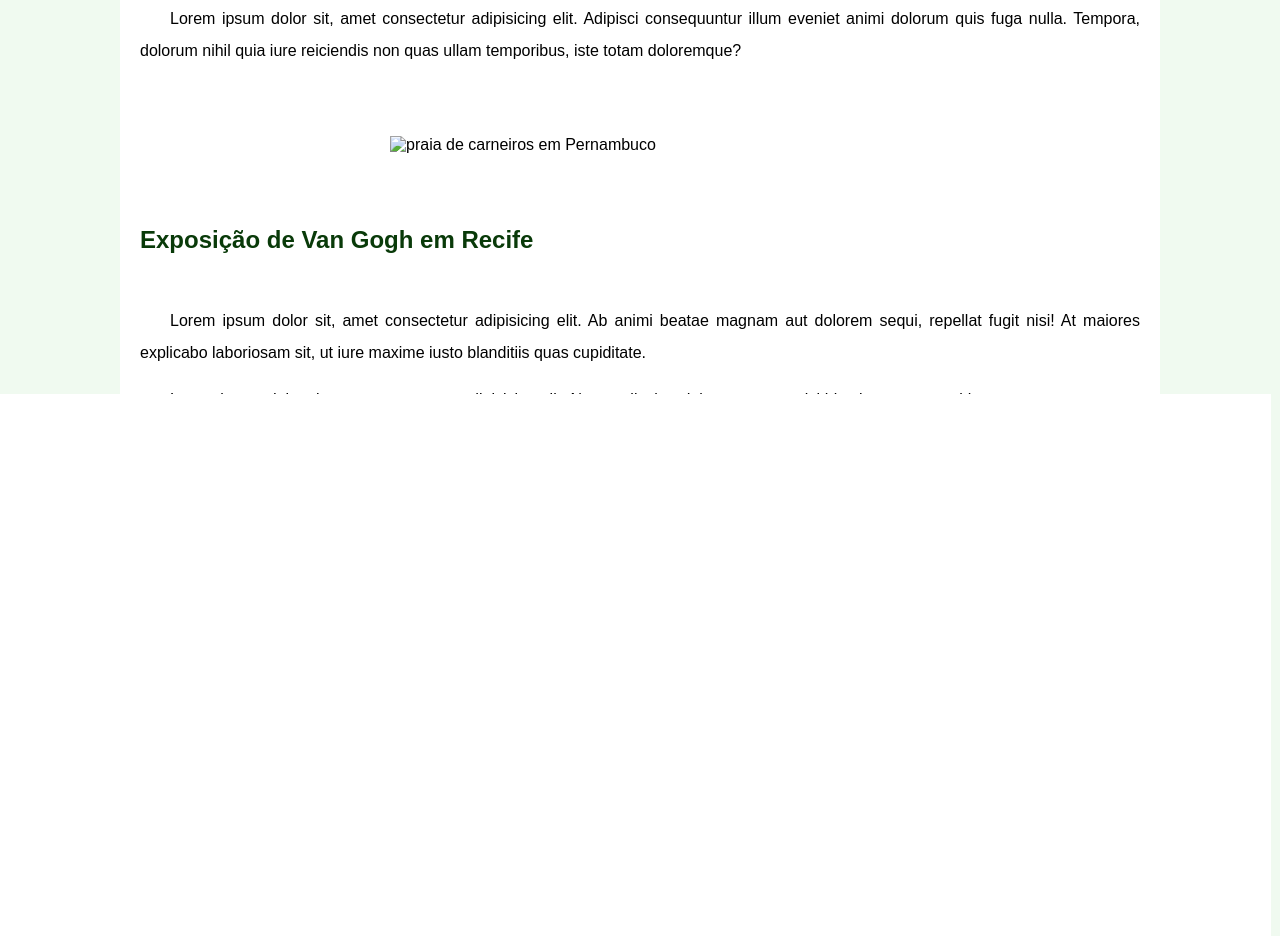
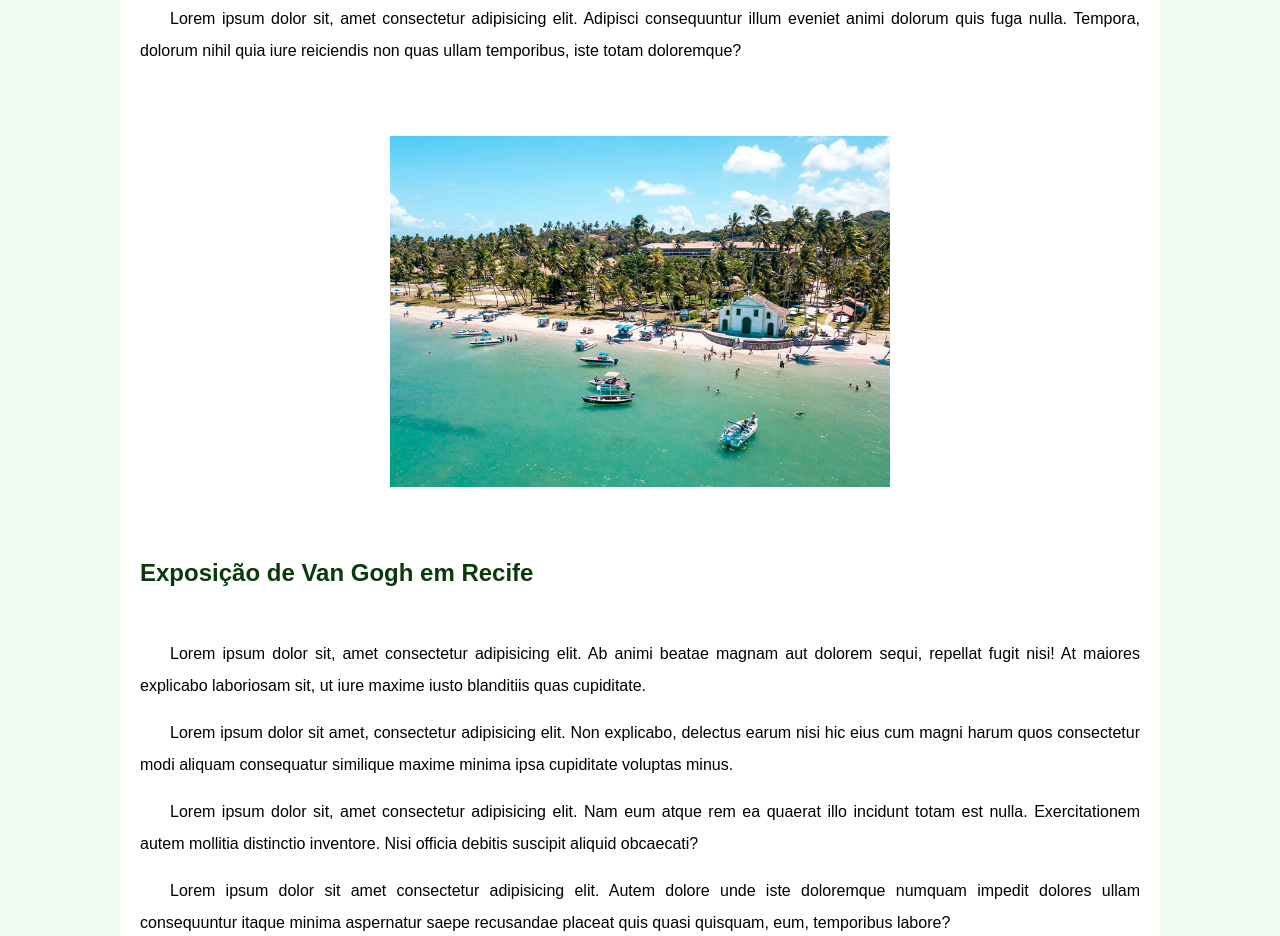
Before and after one commit to jorgerocha19/projeto-jornalrecife, a plain HTML site: page index.html in a window 1280 px wide. Shown: the part 877-1813 px from the top of the page. Drawn offline with Linux system fonts and the light colour scheme.

Commit message:
Update index.html

```diff
--- a/index.html
+++ b/index.html
@@ -34,7 +34,7 @@
 <p>Lorem ipsum dolor sit, amet consectetur adipisicing elit. Adipisci consequuntur illum eveniet animi dolorum quis fuga nulla. Tempora, dolorum nihil quia iure reiciendis non quas ullam temporibus, iste totam doloremque?</p><br><br><br>
 
 
-<img src="imagens/praia-de-carneiros.jpg" alt="praia de carneiros em Pernambuco"><br><br><br><br>
+<img src="index (2)/praia-de-carneiros.jpg" alt="praia de carneiros em Pernambuco"><br><br><br><br>
 
 
 <h2>Exposição de Van Gogh em Recife</h2><br><br>
```
